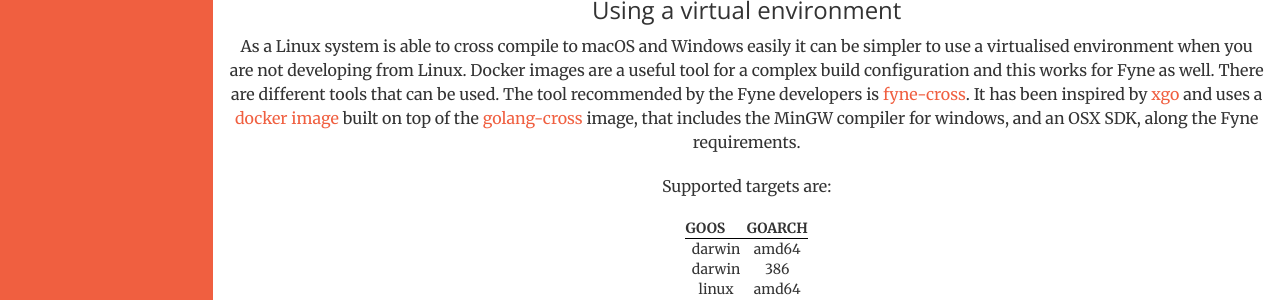
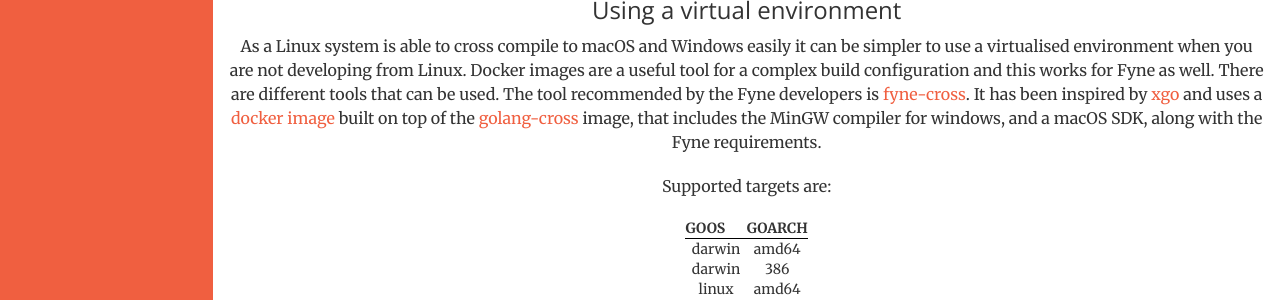
Before and after one commit to fyne-io/fyne-io.github.io, a Jekyll site: the page built from _develop/cross-compiling.md, in a window 1280 px wide and 900 px high, scrolled down 844 px. Shown: the part 152-452 px from the top of the window. Built offline with Jekyll 4.4.1, drawn with Linux system fonts in a browser that asks for light colours.

Commit message:
Apply feedback

```diff
--- a/_develop/cross-compiling.md
+++ b/_develop/cross-compiling.md
@@ -32,7 +32,7 @@
 ### Using a virtual environment
 
 As a Linux system is able to cross compile to macOS and Windows easily it can be simpler to use a virtualised environment when you are not developing from Linux. Docker images are a useful tool for a complex build configuration and this works for Fyne as well. There are different tools that can be used. The tool recommended by the Fyne developers is [fyne-cross](https://github.com/lucor/fyne-cross). It has been inspired by [xgo](https://github.com/karalabe/xgo) and uses a [docker image](https://hub.docker.com/r/lucor/fyne-cross) built on top of the [golang-cross](https://github.com/docker/golang-cross) image,
-that includes the MinGW compiler for windows, and an OSX SDK, along the Fyne requirements.
+that includes the MinGW compiler for windows, and a macOS SDK, along with the Fyne requirements.
 
 Supported targets are:
 
```
